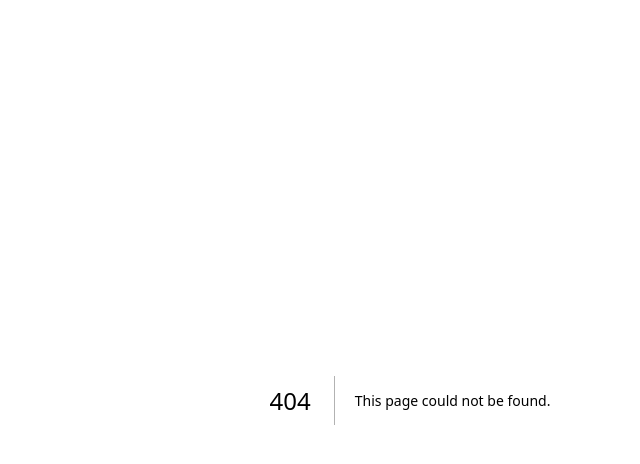
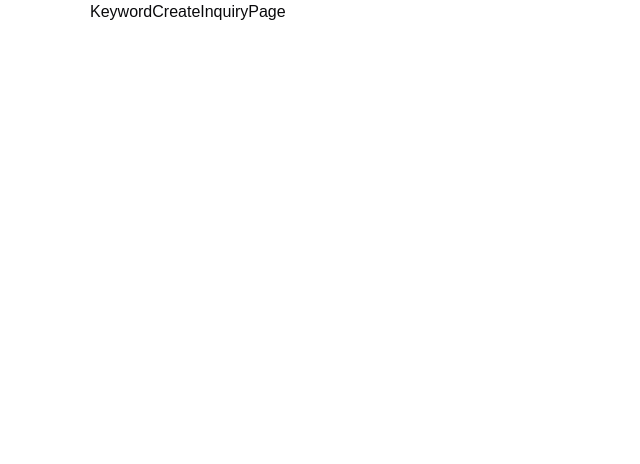
Before and after one commit to KeywordHanaro/KeywordHanaro_FE, a Next.js app: page /keyword/create/inquiry in a window 1280 px wide. Before the commit this address had no page. Shown: the top 464 px of the page, without its empty margins (230-870 px from the left). Built offline with nearby package versions, Linux system fonts and the light colour scheme.

Commit message:
[feat] layout 구조 생성

```diff
--- /dev/null
+++ b/app/(routes)/document/page.tsx
@@ -0,0 +1,3 @@
+export default function DocumentPage() {
+  return <div>DocumentPage</div>;
+}
--- /dev/null
+++ b/app/(routes)/inquiry/page.tsx
@@ -0,0 +1,3 @@
+export default function InquiryPage() {
+  return <div>InquiryPage</div>;
+}
--- /dev/null
+++ b/app/(routes)/keyword/create/inquiry/page.tsx
@@ -0,0 +1,3 @@
+export default function KeywordCreateInquiryPage() {
+  return <div>KeywordCreateInquiryPage</div>;
+}
--- /dev/null
+++ b/app/(routes)/keyword/create/page.tsx
@@ -0,0 +1,3 @@
+export default function KeywordCreatePage() {
+  return <div>KeywordCreatePage</div>;
+}
--- /dev/null
+++ b/app/(routes)/keyword/create/settlement/page.tsx
@@ -0,0 +1,3 @@
+export default function KeywordCreateSettlementPage() {
+  return <div>KeywordCreateSettlementPage</div>;
+}
--- /dev/null
+++ b/app/(routes)/keyword/create/ticket/page.tsx
@@ -0,0 +1,3 @@
+export default function KeywordCreateTicketPage() {
+  return <div>KeywordCreateTicketPage</div>;
+}
--- /dev/null
+++ b/app/(routes)/keyword/create/transfer/page.tsx
@@ -0,0 +1,3 @@
+export default function KeywordCreateTransferPage() {
+  return <div>KeywordCreateTransferPage</div>;
+}
--- /dev/null
+++ b/app/(routes)/keyword/layout.tsx
@@ -0,0 +1,5 @@
+import { PropsWithChildren } from 'react';
+
+export default function KeywordLayout({ children }: PropsWithChildren) {
+  return <div>{children}</div>;
+}
--- /dev/null
+++ b/app/(routes)/keyword/page.tsx
@@ -0,0 +1,3 @@
+export default function KeywordPage() {
+  return <div>KeywordPage</div>;
+}
--- /dev/null
+++ b/app/(routes)/settlement/page.tsx
@@ -0,0 +1,3 @@
+export default function SettlementPage() {
+  return <div>SettlementPage</div>;
+}
--- /dev/null
+++ b/app/(routes)/ticket/page.tsx
@@ -0,0 +1,3 @@
+export default function TicketPage() {
+  return <div>TicketPage</div>;
+}
--- /dev/null
+++ b/app/(routes)/transfer/page.tsx
@@ -0,0 +1,3 @@
+export default function TransferPage() {
+  return <div>TransferPage</div>;
+}
```
